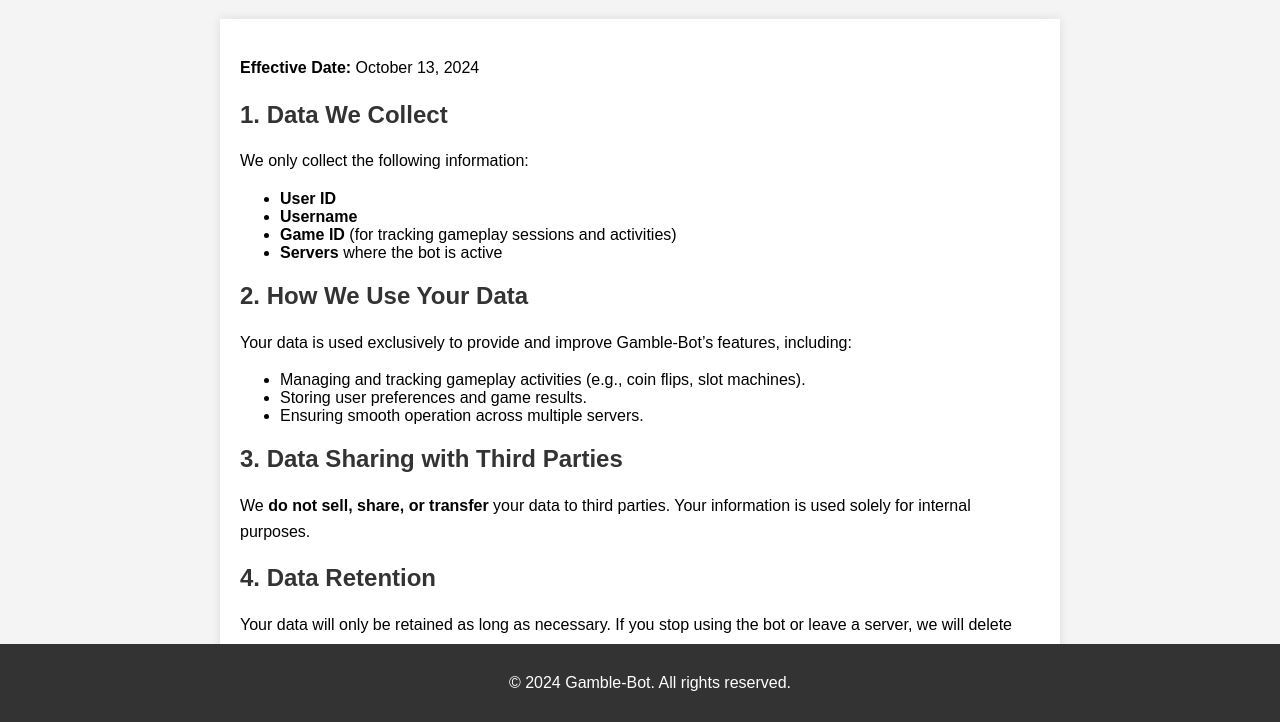
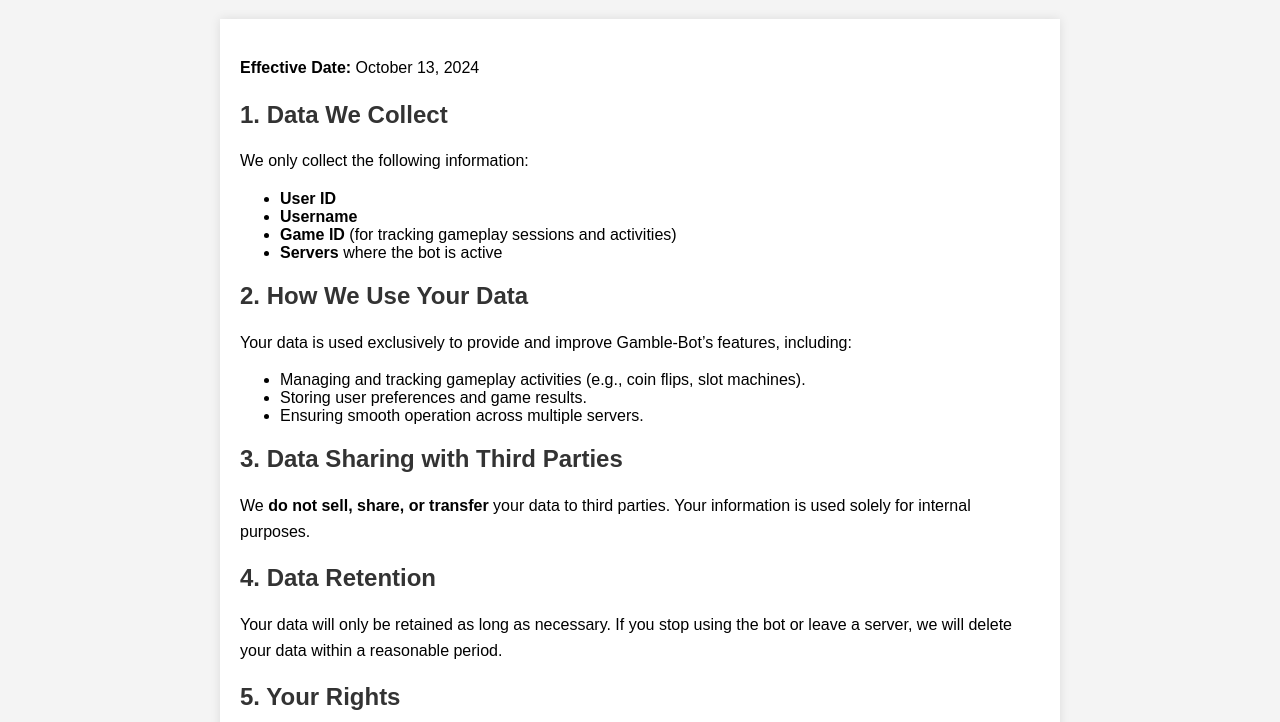
Before and after one commit to gamble-bot/gamble-bot.github.io, a plain HTML site: page privacy-policy.html in a window 1280 px wide. Shown: the part 78-800 px from the top of the page. Drawn offline with Linux system fonts and the light colour scheme.

Commit message:
Update privacy-policy.html

```diff
--- a/privacy-policy.html
+++ b/privacy-policy.html
@@ -37,16 +37,6 @@
 
         p {
             line-height: 1.6;
-        }
-
-        footer {
-            text-align: center;
-            padding: 10px;
-            background-color: #333;
-            color: #fff;
-            position: fixed;
-            width: 100%;
-            bottom: 0;
         }
 
         a {
@@ -99,9 +89,7 @@
     <p><a href="mailto:admin@gambling-bot.com">admin@gambling-bot.com</a></p>
 </div>
 
-<footer>
-    <p>&copy; 2024 Gamble-Bot. All rights reserved.</p>
-</footer>
+
 
 </body>
 </html>
```
